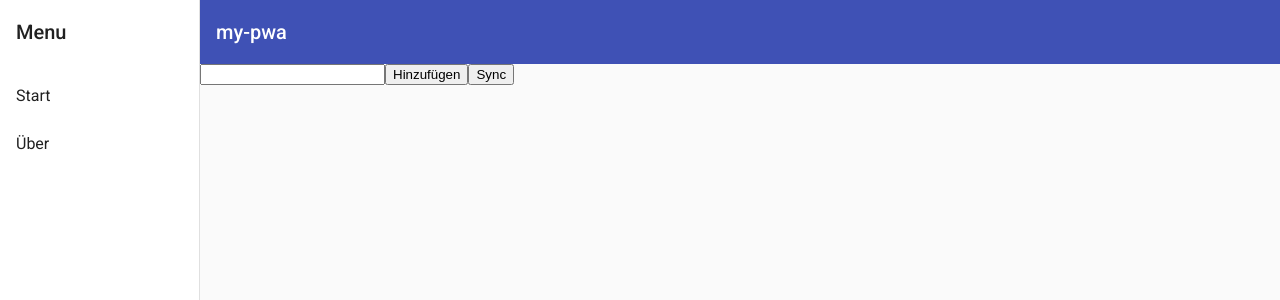
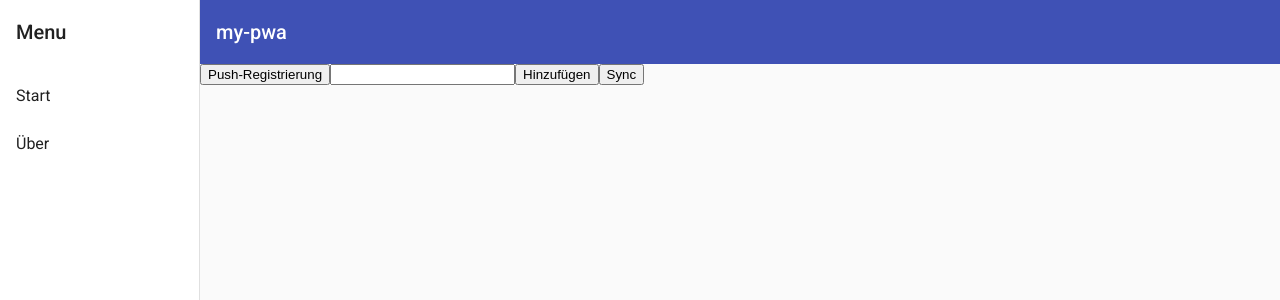
Before and after one commit to NikolayLars/dhbw-mos-pwa-2022, an Angular app: page / in a window 1280 px wide. Shown: the top 300 px of the page. Built offline with nearby package versions, Linux system fonts and the light colour scheme.

Commit message:
Push support

```diff
--- a/src/app/app.component.html
+++ b/src/app/app.component.html
@@ -1,3 +1,4 @@
 <app-nav>
+  <button (click)="subscribe()">Push-Registrierung</button>
   <router-outlet></router-outlet>
 </app-nav>
--- a/src/app/app.component.ts
+++ b/src/app/app.component.ts
@@ -1,5 +1,6 @@
+import { HttpClient } from '@angular/common/http';
 import { Component } from '@angular/core';
-import { SwUpdate } from '@angular/service-worker';
+import { SwPush, SwUpdate } from '@angular/service-worker';
 
 @Component({
   selector: 'app-root',
@@ -9,11 +10,19 @@ import { SwUpdate } from '@angular/service-worker';
 export class AppComponent {
   title = 'my-pwa';
 
-  constructor(swUpdate: SwUpdate) {
+  constructor(swUpdate: SwUpdate, private swPush: SwPush, private httpClient: HttpClient) {
     swUpdate.available.subscribe(() => {
       if (confirm('Update verfügbar! Jetzt neu laden?')) {
         location.reload();
       }
     });
   }
+
+  async subscribe() {
+    const subscription = await this.swPush.requestSubscription({
+      // from localhost:3030
+      serverPublicKey: 'BLI8zF79Z1kCQq72RgzYs0WtQ0ojY3XCqPwmgcNP-8LJIeXRep9sv6h41hErJDewrm3WDbFMPyyPhYO7-ClXabQ'
+    });
+    await this.httpClient.post('http://localhost:3030/push', subscription.toJSON()).toPromise();
+  }
 }
```
